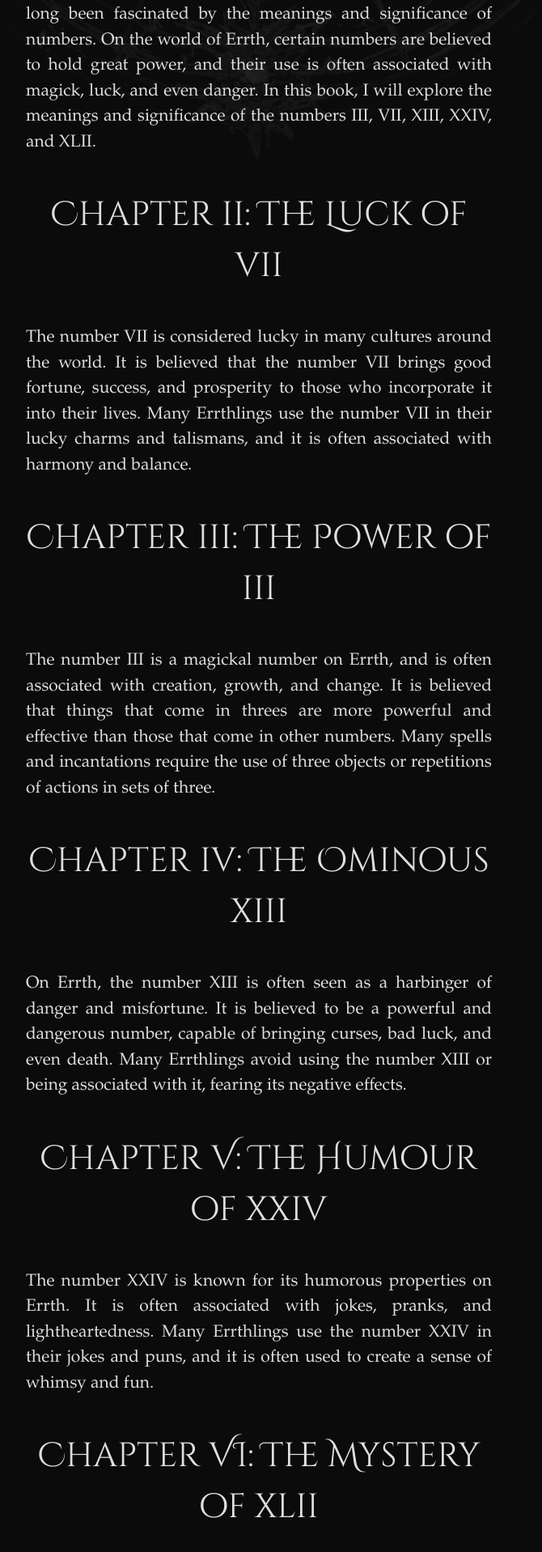
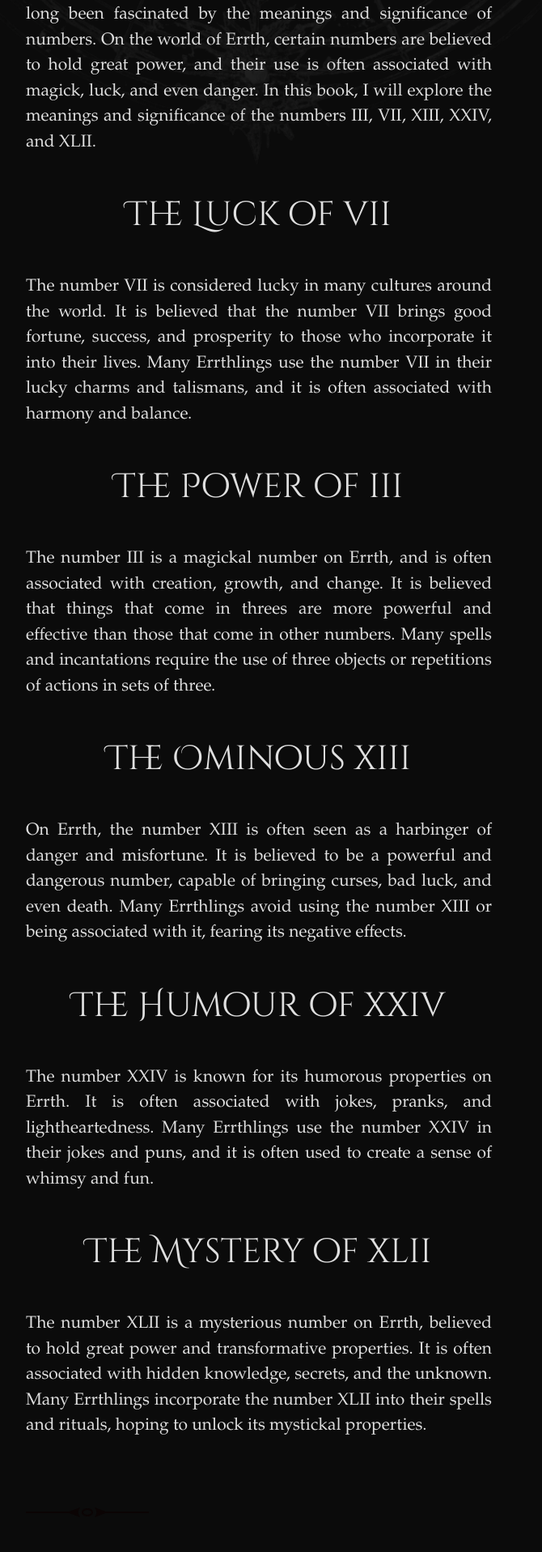
Before and after one commit to 7thSinScribe/ThePeculiarium, a Jekyll site: the page built from _posts/2023-03-23-three.md, in a window 1280 px wide. Shown: the part 774-2691 px from the top of the page at 81% size, without its empty margins (320-990 px from the left). Built offline with Jekyll 4.4.1, drawn with Linux system fonts in a browser that asks for light colours; some web fonts are replaced.

Commit message:
Update 2023-03-23-three.md

```diff
--- a/_posts/2023-03-23-three.md
+++ b/_posts/2023-03-23-three.md
@@ -10,23 +10,23 @@ By Marcellus Dubnore
 
 As a student of ancient magick and arcanonumerology, I have long been fascinated by the meanings and significance of numbers. On the world of Errth, certain numbers are believed to hold great power, and their use is often associated with magick, luck, and even danger. In this book, I will explore the meanings and significance of the numbers III, VII, XIII, XXIV, and XLII.
 
-## Chapter ii: The Luck of vii
+## The Luck of vii
 
 The number VII is considered lucky in many cultures around the world. It is believed that the number VII brings good fortune, success, and prosperity to those who incorporate it into their lives. Many Errthlings use the number VII in their lucky charms and talismans, and it is often associated with harmony and balance.
 
-## Chapter iii: The Power of iii
+## The Power of iii
 
 The number III is a magickal number on Errth, and is often associated with creation, growth, and change. It is believed that things that come in threes are more powerful and effective than those that come in other numbers. Many spells and incantations require the use of three objects or repetitions of actions in sets of three.
 
-## Chapter iv: The Ominous xiii
+## The Ominous xiii
 
 On Errth, the number XIII is often seen as a harbinger of danger and misfortune. It is believed to be a powerful and dangerous number, capable of bringing curses, bad luck, and even death. Many Errthlings avoid using the number XIII or being associated with it, fearing its negative effects.
 
-## Chapter V: The Humour of xxiv
+## The Humour of xxiv
 
 The number XXIV is known for its humorous properties on Errth. It is often associated with jokes, pranks, and lightheartedness. Many Errthlings use the number XXIV in their jokes and puns, and it is often used to create a sense of whimsy and fun.
 
-## Chapter VI: The Mystery of xlii
+## The Mystery of xlii
 
 The number XLII is a mysterious number on Errth, believed to hold great power and transformative properties. It is often associated with hidden knowledge, secrets, and the unknown. Many Errthlings incorporate the number XLII into their spells and rituals, hoping to unlock its mystickal properties.
 
```
